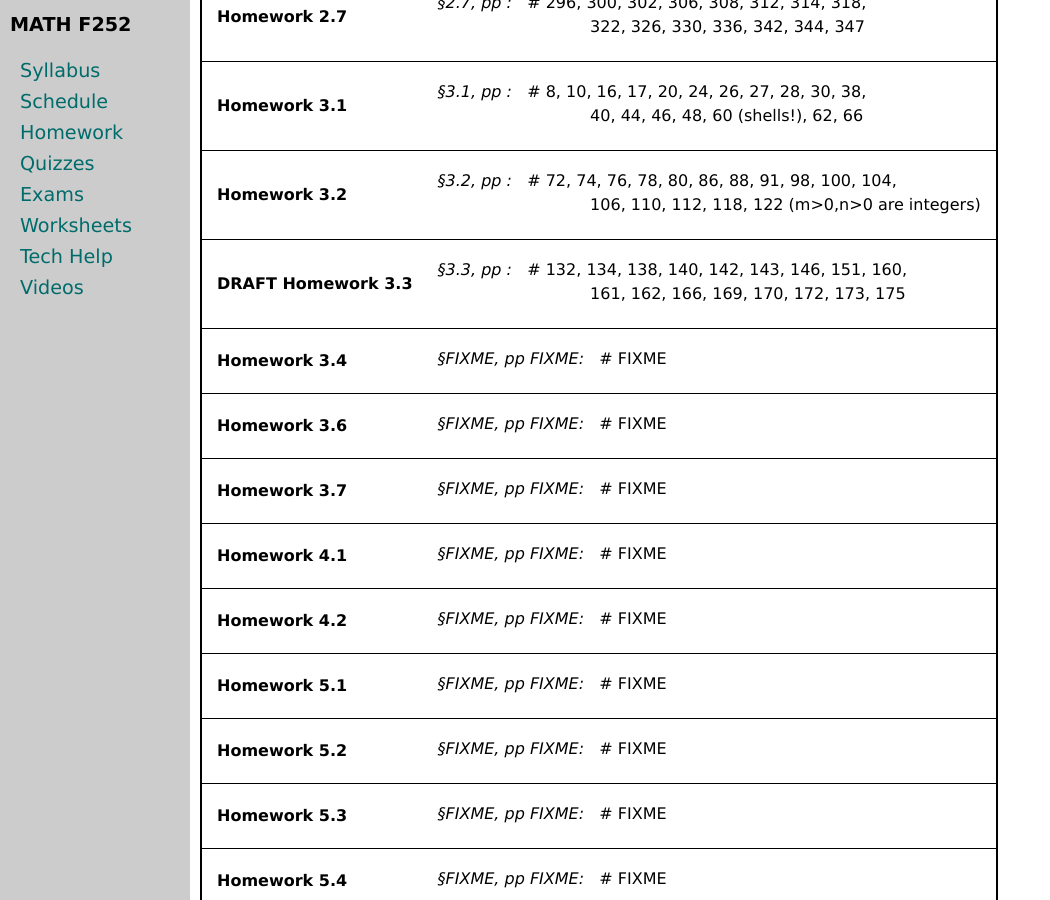
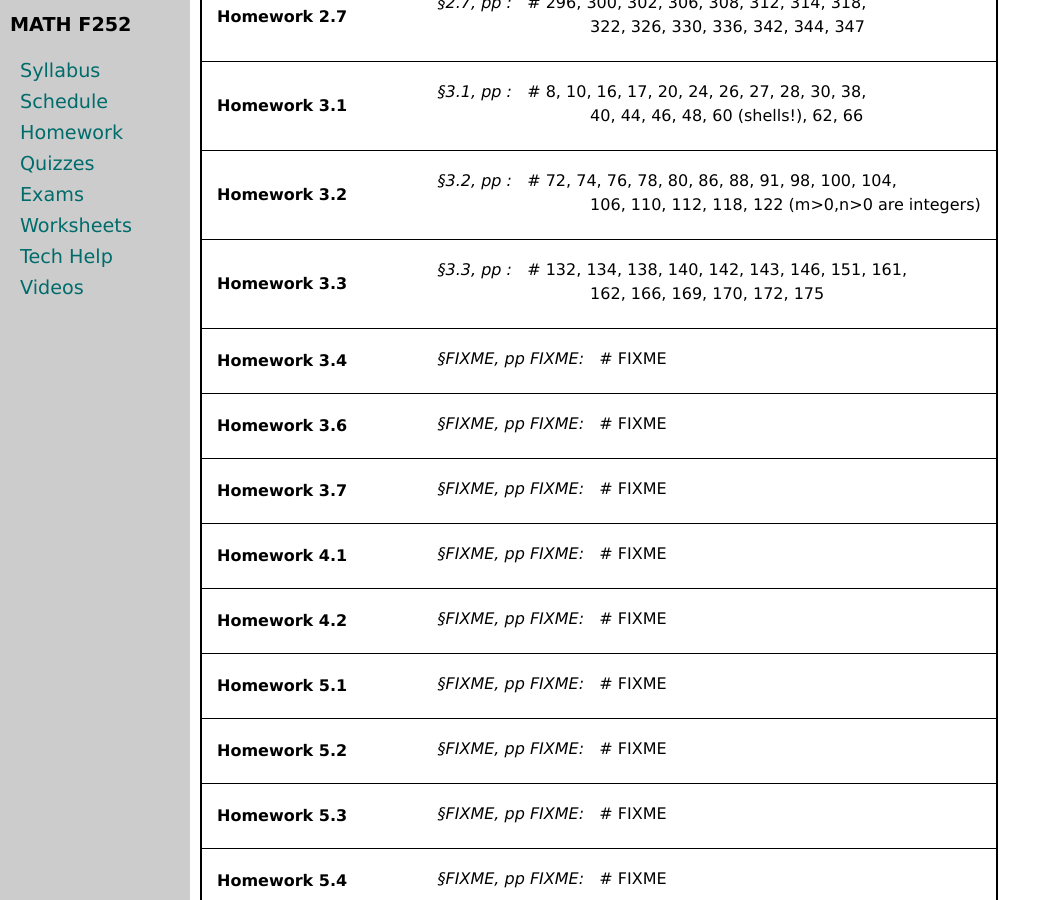
Before and after one commit to uaf-math/calc2, a Jekyll site: the page built from homework.md, in a window 1280 px wide and 900 px high, scrolled down 928 px. Shown: the whole window, without its empty margins (0-1050 px from the left). Built offline with Jekyll 4.4.1, drawn with Linux system fonts in a browser that asks for light colours.

Commit message:
Finalize Homework 3.3.

```diff
--- a/_data/homework.yml
+++ b/_data/homework.yml
@@ -68,12 +68,12 @@ homework:
     pages:
     problems: 72, 74, 76, 78, 80, 86, 88, 91, 98, 100, 104,
     cont: 106, 110, 112, 118, 122 (m>0,n>0 are integers)
-- name: DRAFT Homework 3.3
+- name: Homework 3.3
   sections:
   - section: 3.3
     pages:
-    problems: 132, 134, 138, 140, 142, 143, 146, 151, 160,
-    cont: 161, 162, 166, 169, 170, 172, 173, 175
+    problems: 132, 134, 138, 140, 142, 143, 146, 151, 161,
+    cont: 162, 166, 169, 170, 172, 175
 - name: Homework 3.4
   sections:
   - section: FIXME
```
